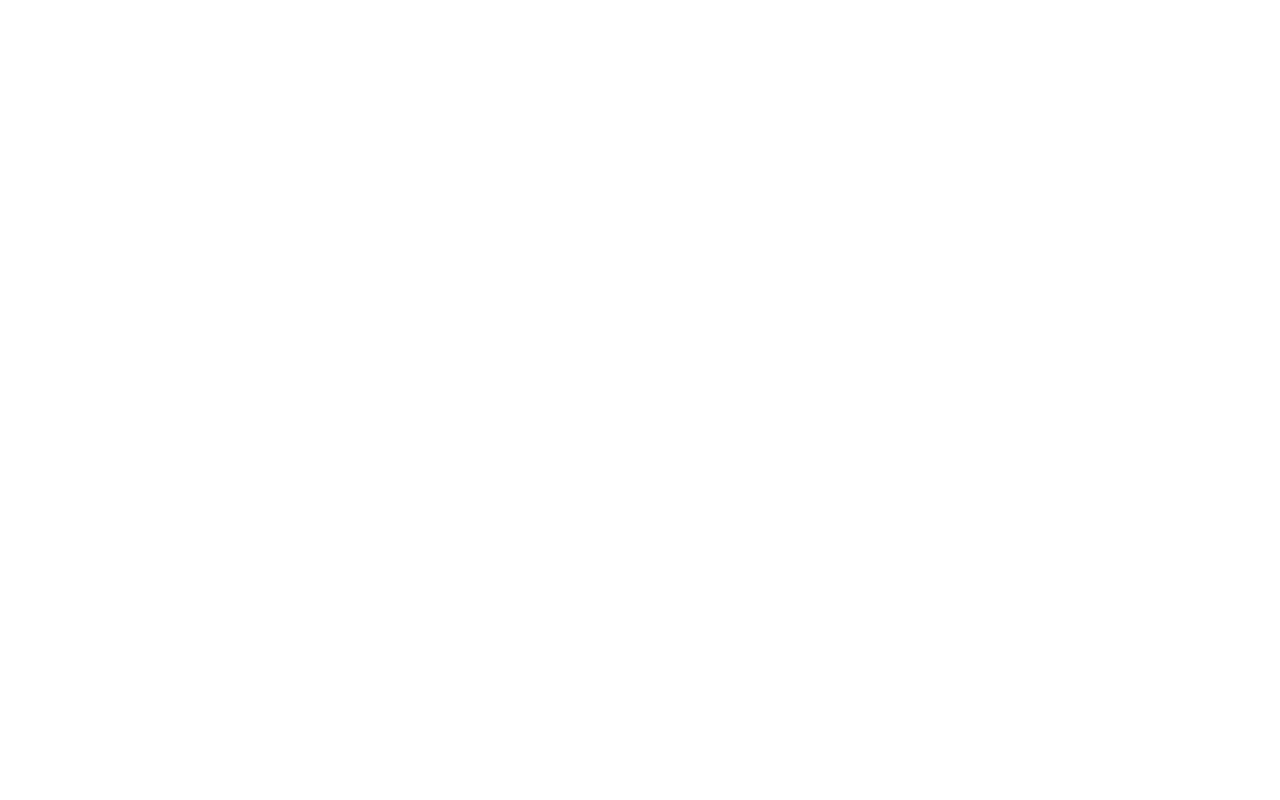
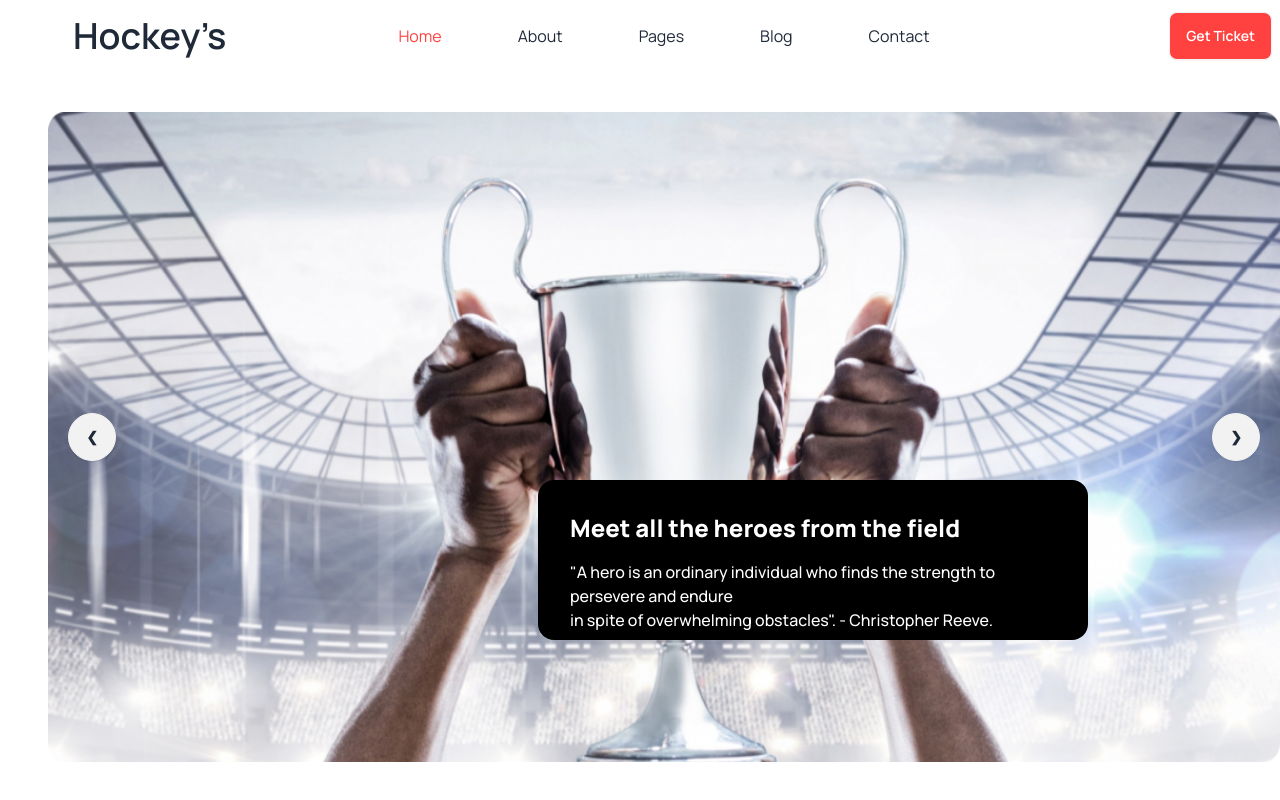
Before and after one commit to Hossainmithu/gentle-hockey-for-assignment, a plain HTML site: page index.html in a window 1280 px wide. Drawn offline with nearby package versions, Linux system fonts and the light colour scheme.

Commit message:
added header section

```diff
--- a/index.html
+++ b/index.html
@@ -30,7 +30,72 @@
     }
   </style>
 </head>
-<body>
+<body class="font-manrope ml-4 lg:ml-12 ">
+  <header class="md:container md:mx-auto">
+    <!-- navbar section  -->
+    <nav>
+      <div class="navbar bg-base-100">
+        <div class="navbar-start">
+          <div class="dropdown">
+            <div tabindex="0" role="button" class="btn btn-ghost lg:hidden">
+              <svg xmlns="http://www.w3.org/2000/svg" class="h-5 w-5" fill="none" viewBox="0 0 24 24"
+                stroke="currentColor">
+                <path stroke-linecap="round" stroke-linejoin="round" stroke-width="2" d="M4 6h16M4 12h8m-8 6h16" />
+              </svg>
+            </div>
+            <ul tabindex="0"
+              class="menu menu-sm dropdown-content gap-11 mt-3 z-[1] p-2 shadow text-base bg-base-100 rounded-box w-52">
+              <li><a class="text-hockey-primary">Home</a></li>
+              <li><a>About</a></li>
+              <li><a>Pages</a></li>
+              <li><a>Blog</a></li>
+              <li><a>Contact</a></li>
+            </ul>
+          </div>
+          <a class="btn btn-ghost text-2xl lg:text-4xl">Hockey’s</a>
+        </div>
+        <div class="navbar-center hidden lg:flex">
+          <ul class="menu text-base menu-horizontal gap-11 px-1">
+            <li><a class="text-hockey-primary">Home</a></li>
+            <li><a>About</a></li>
+            <li><a>Pages</a></li>
+            <li><a>Blog</a></li>
+            <li><a>Contact</a></li>
+          </ul>
+        </div>
+        <div class="navbar-end">
+          <a class="btn bg-hockey-primary text-white">Get Ticket</a>
+        </div>
+      </div>
+    </nav>
+    <!-- slider section -->
+    <section>
+      <div class="carousel relative w-full h-[350px] lg:h-[650px] mt-10">
+        <div id="slide1" class="carousel-item relative w-full">
+          <img src="images/1.png" class="w-full" />
+          <div class="absolute flex justify-between transform -translate-y-1/2 left-5 right-5 top-1/2">
+            <a href="#slide2" class="btn btn-circle">❮</a>
+            <a href="#slide2" class="btn btn-circle">❯</a>
+          </div>
+        </div>
+        <div id="slide2" class="carousel-item relative w-full">
+          <img src="images/istockphoto-955087966-612x612.jpg" class="w-full" />
+          <div class="absolute flex justify-between transform -translate-y-1/2 left-5 right-5 top-1/2">
+            <a href="#slide1" class="btn btn-circle">❮</a>
+            <a href="#slide1" class="btn btn-circle">❯</a>
+          </div>
+        </div>
+      </div>
+      <div class="text-white absolute lg:bottom-40 lg:right-48 bg-black p-8 w-[550px] h-40 rounded-2xl ml-4 lg:ml-8">
+        <h3 class="text-2xl font-extrabold">
+          Meet all the heroes from the field
+        </h3>
+        <p class="text-base font-medium mt-4">
+          "A hero is an ordinary individual who finds the strength to persevere and endure <br> in spite of overwhelming obstacles". - Christopher Reeve.
+        </p>
+      </div>
+    </section>
+  </header>
 
 </body>
 </html>
```
